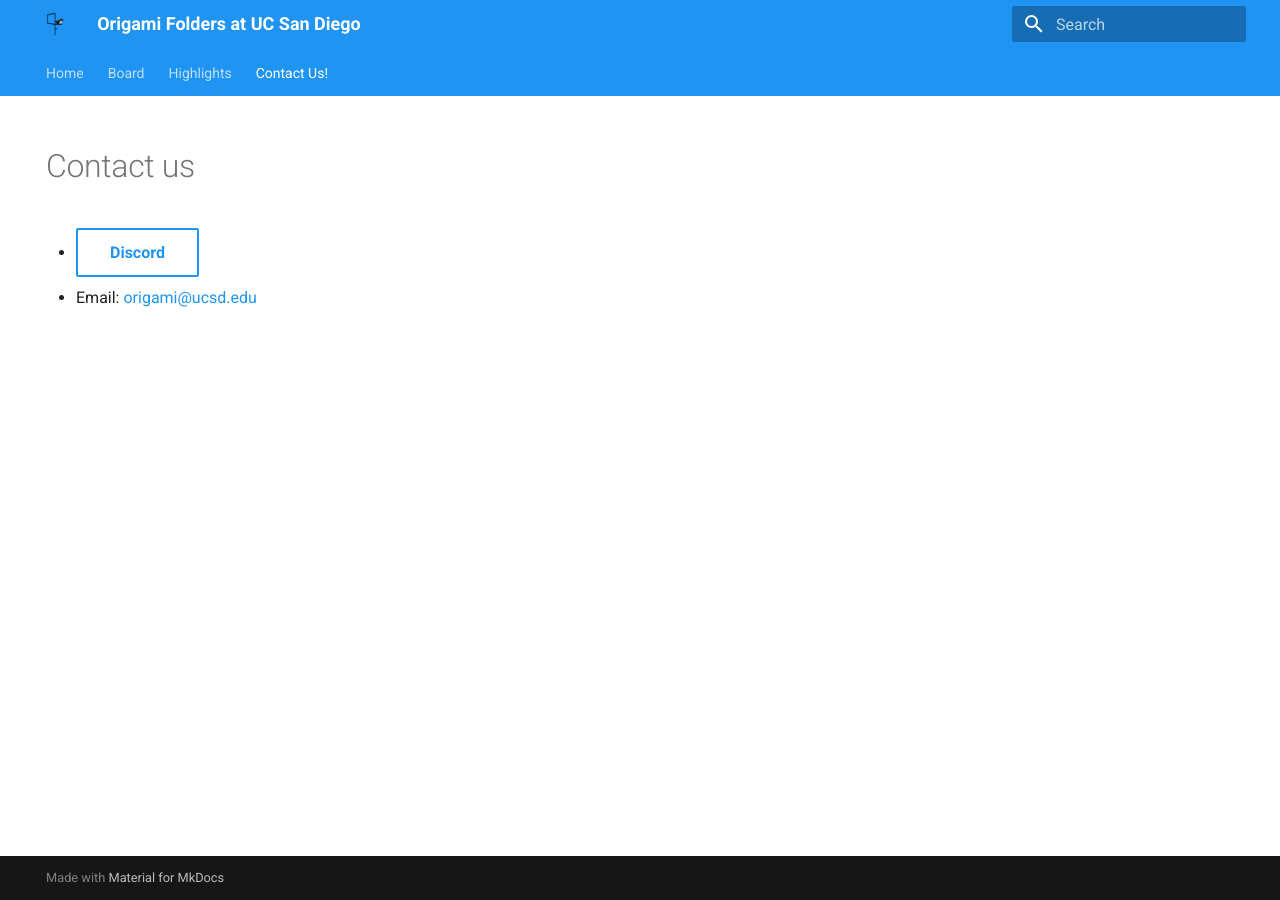
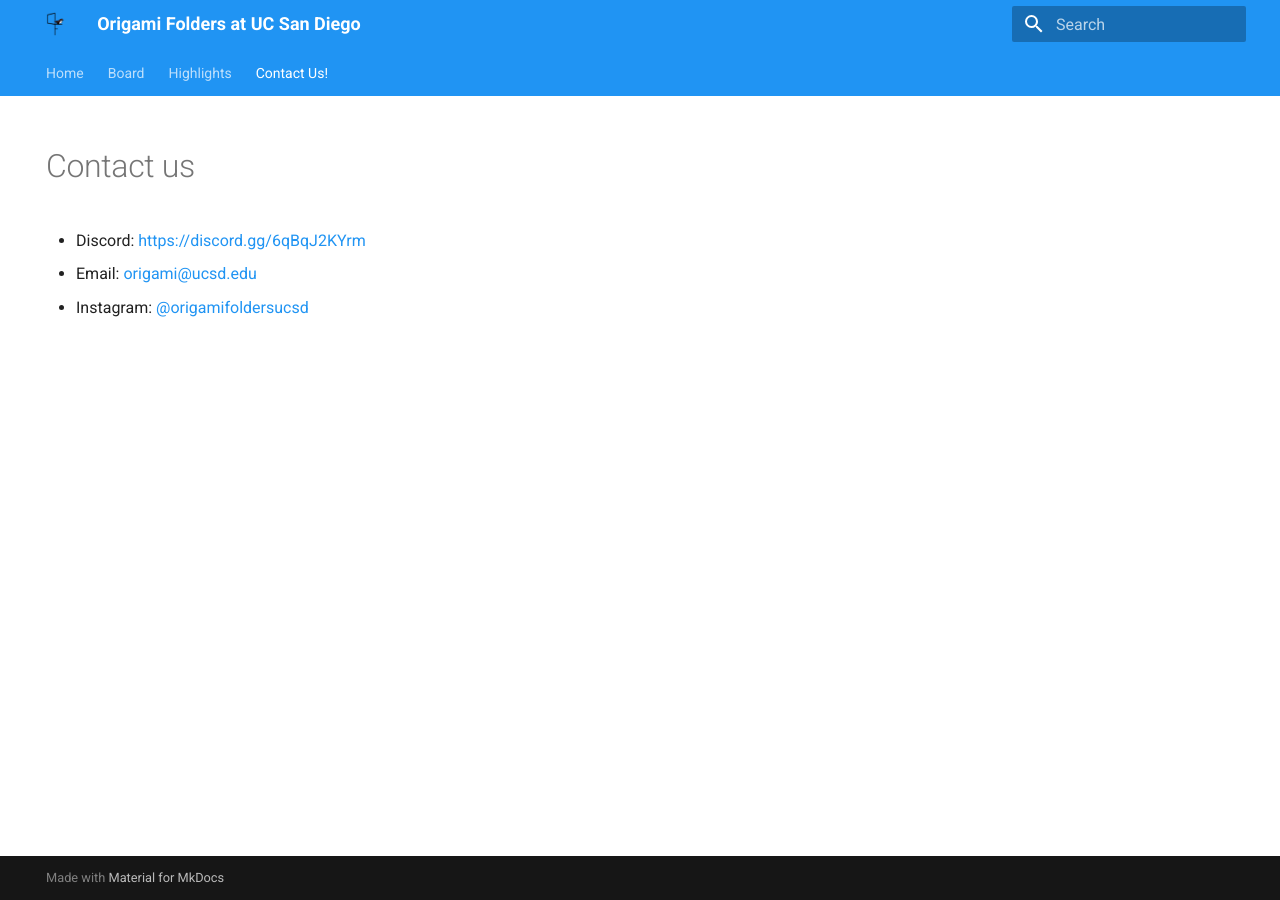
Before and after one commit to origamiucsd/origamiucsd.github.io, an MkDocs documentation site: the page built from docs/contact.md, in a window 1280 px wide. Built offline with MkDocs 1.6.1 and Material for MkDocs 9.7.7, drawn with Linux system fonts in a browser that asks for light colours.

Commit message:
Change how discord invite looks and add instagram

```diff
--- a/docs/contact.md
+++ b/docs/contact.md
@@ -3,5 +3,6 @@ hide:
   - navigation
 ---
 # Contact us
-- [Discord](https://discord.gg/6qBqJ2KYrm){ .md-button }
+- Discord: <https://discord.gg/6qBqJ2KYrm>
 - Email: [origami@ucsd.edu](mailto:origami@ucsd.edu)
+- Instagram: [@origamifoldersucsd](https://www.instagram.com/origamifoldersucsd)
```
